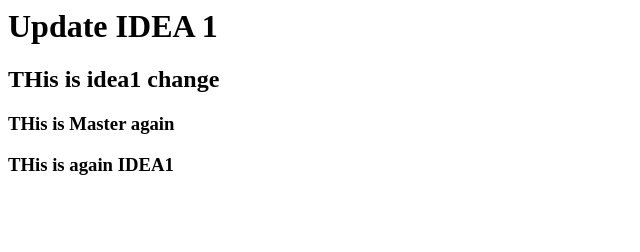
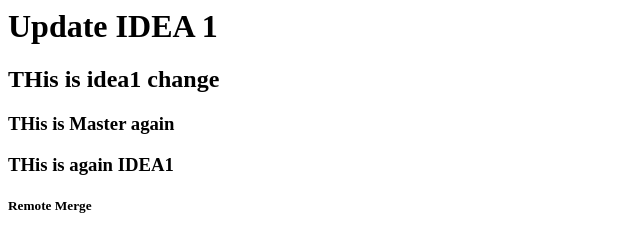
Before and after one commit to sandeepshine/Sandeep_Web_Test, a plain HTML site: page index.html in a window 1280 px wide. Shown: the full height of the page, 0-640 px from the left. Drawn offline with Linux system fonts and the light colour scheme.

Commit message:
Update index.html

```diff
--- a/index.html
+++ b/index.html
@@ -2,3 +2,4 @@
 <h2>THis is idea1 change</h2>
 <h3>THis is Master again</h3>
 <h3> THis is again IDEA1</h3>
+<h5> Remote Merge </h5>
```
